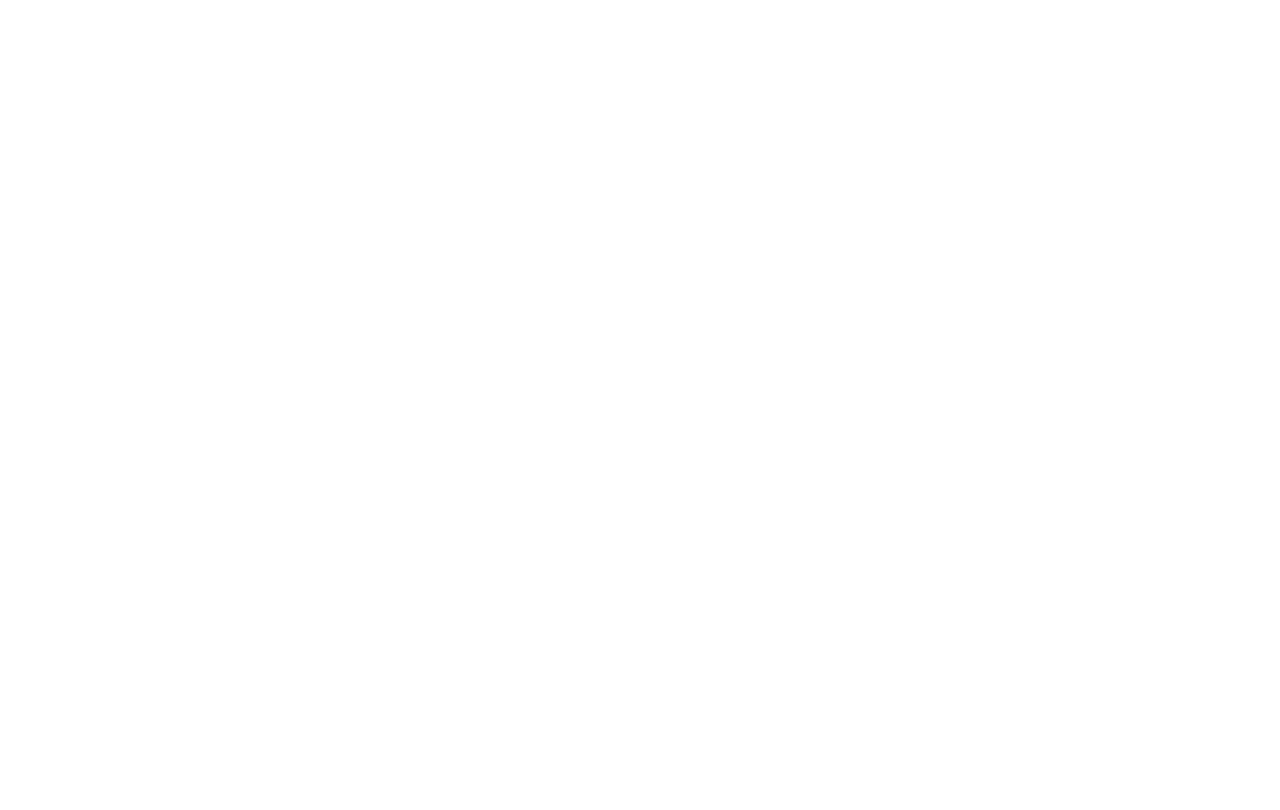
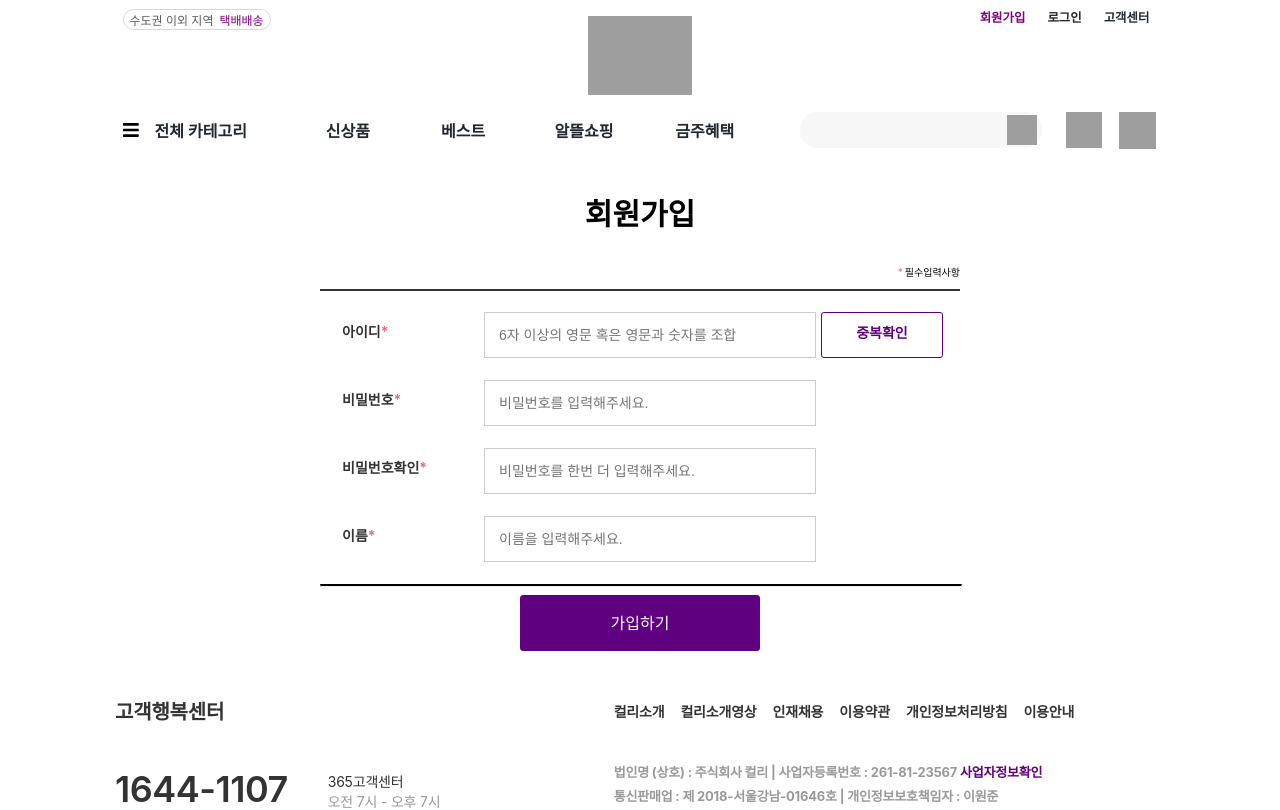
Before and after one commit to MyoungSeob/clone_kurly, a React (Create React App) app in the folder market_kurly_frontend/: page /signup in a window 1280 px wide. Shown: the top 810 px of the page. Built offline with nearby package versions, Linux system fonts and the light colour scheme; grey boxes are pictures that could not be loaded.

Commit message:
회원가입페이지

```diff
--- a/market_kurly_frontend/src/pages/SignUp.js
+++ b/market_kurly_frontend/src/pages/SignUp.js
@@ -0,0 +1,175 @@
+import React from 'react';
+import Header from 'components/Header';
+import Footer from 'components/Footer';
+import styled from 'styled-components';
+
+const SignUp = (props) => {
+
+    return (
+      <React.Fragment>
+        <Header />
+
+        <SignBox>
+          <Sign>회원가입</Sign>
+          <MustContents>
+            <Ico>*</Ico>필수입력사항
+          </MustContents>
+          <Table>
+            <Tbody>
+              <LineBox>
+                <FirstContents>
+                  아이디<Ico>*</Ico>
+                </FirstContents>
+                <InputBox>
+                  <InPut
+                    type="text"
+                    label="아이디"
+                    placeholder="6자 이상의 영문 혹은 영문과 숫자를 조합"
+                  ></InPut>
+                  <span>
+                    <CheckBox>중복확인</CheckBox>
+                  </span>
+                </InputBox>
+              </LineBox>
+            </Tbody>
+            <Tbody>
+              <LineBox>
+                <FirstContents>
+                  비밀번호<Ico>*</Ico>
+                </FirstContents>
+                <InputBox>
+                  <InPut
+                    type="text"
+                    label="비밀번호"
+                    placeholder="비밀번호를 입력해주세요."
+                  ></InPut>
+                </InputBox>
+              </LineBox>
+            </Tbody>
+            <Tbody>
+              <LineBox>
+                <FirstContents>
+                  비밀번호확인<Ico>*</Ico>
+                </FirstContents>
+                <InputBox>
+                  <InPut
+                    type="text"
+                    label="비밀번호"
+                    placeholder="비밀번호를 한번 더 입력해주세요."
+                  ></InPut>
+                </InputBox>
+              </LineBox>
+            </Tbody>
+            <Tbody>
+              <LineBox>
+                <FirstContents>
+                  이름<Ico>*</Ico>
+                </FirstContents>
+                <InputBox>
+                  <InPut
+                    type="text"
+                    label="이름"
+                    placeholder="이름을 입력해주세요."
+                  ></InPut>
+                </InputBox>
+              </LineBox>
+            </Tbody>
+          </Table>
+          <BR/>
+          <ButtonBox>
+          <SignButton>가입하기</SignButton>
+          </ButtonBox>
+        </SignBox>
+        <Footer />
+      </React.Fragment>
+    );
+}
+
+const SignBox = styled.div`
+    width : 640px;
+    position : relative;
+    margin : 0px auto;
+`
+const Sign = styled.h3`
+    font-size : 30px;
+    text-align : center;
+`
+const Ico = styled.span`
+    color : #ee6a7b;
+    padding-right : 2px;
+`
+const MustContents = styled.p`
+    font-size : 10px;
+    text-align : right;
+`
+const Table = styled.table`
+    width : 100%;
+    border-top : 2px solid #333;
+`
+const Tbody = styled.tbody`
+    font-weight : 400;
+`
+const LineBox = styled.tr`
+    padding : 10px 0;
+`
+const FirstContents = styled.th`
+    width : 139px;
+    padding : 29px 0px 0px 20px;
+    font-weight : 700;
+    font-size : 14px;
+    color : #333;
+    line-height : 20px;
+    vertical-align : top;
+    text-align : left;
+`
+const InputBox = styled.td`
+    padding-top : 19px;
+`
+const InPut = styled.input`
+    width : 302px;
+    height : 44px;
+    padding : 0 14px;
+    border : 1px solid #ccc;
+    font-size : 14px;
+    line-height : 20px;
+    boder-radius : 3px;
+    background : #fff;
+    vertical-align : top;
+`
+const CheckBox = styled.a`
+    border : 1px solid #5f0080;
+    background-color : #fff;
+    color : #5f0080;
+    display : inline-block;
+    width : 120px;
+    height : 44px;
+    font-size : 14px;
+    text-align : center;
+    border-radius : 3px;
+    font-weight : 700;
+    line-height : 40px;
+    margin-left : 5px;
+    vertical-align : top;
+
+`
+const BR = styled.hr`
+    margin-top : 19px;
+    border-top : 2px solid;
+    width : 100%;
+`
+const SignButton = styled.button`
+    width : 240px;
+    height : 56px;
+    font-size : 16px;
+    line-height : 54px;
+    border : 1px solid #5f0081;
+    background-color : #5f0080;
+    color : #fff;
+    font-weight : 70;
+    border-radius : 3px;
+`
+const ButtonBox = styled.div`
+    text-align : center
+`
+
+export default SignUp;
--- a/market_kurly_frontend/src/shared/App.js
+++ b/market_kurly_frontend/src/shared/App.js
@@ -5,6 +5,7 @@
 import {history} from "redux/configStore";
 import Home from "pages/Home";
 import Login from "pages/Login";
+import SignUp from 'pages/SignUp';
 
 
 
@@ -14,6 +15,7 @@
       <ConnectedRouter history={history}>
         <Route path="/" exact component={Home}/>
         <Route path="/login" exact component={Login}/>
+        <Route path="/signup" exact component={SignUp}/>
       </ConnectedRouter>
     </React.Fragment>
   );
```
